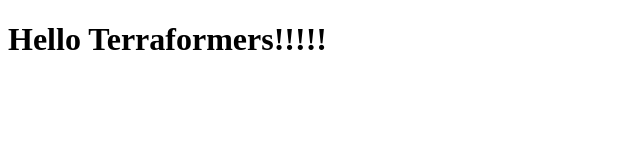
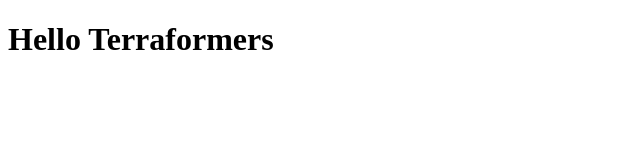
Before and after one commit to itisbunmioke/terraform-beginner-bootcamp-2023, a plain HTML site: page public/index.html in a window 1280 px wide. Shown: the full height of the page, 0-640 px from the left. Drawn offline with Linux system fonts and the light colour scheme.

```diff
--- a/public/index.html
+++ b/public/index.html
@@ -6,6 +6,6 @@
     <title>Hello Terraformers</title>
 </head>
 <body>
-    <h1>Hello Terraformers!!!!!</h1>
+    <h1>Hello Terraformers</h1>
 </body>
 </html>
```
Also changed, not shown: 7 other files.
